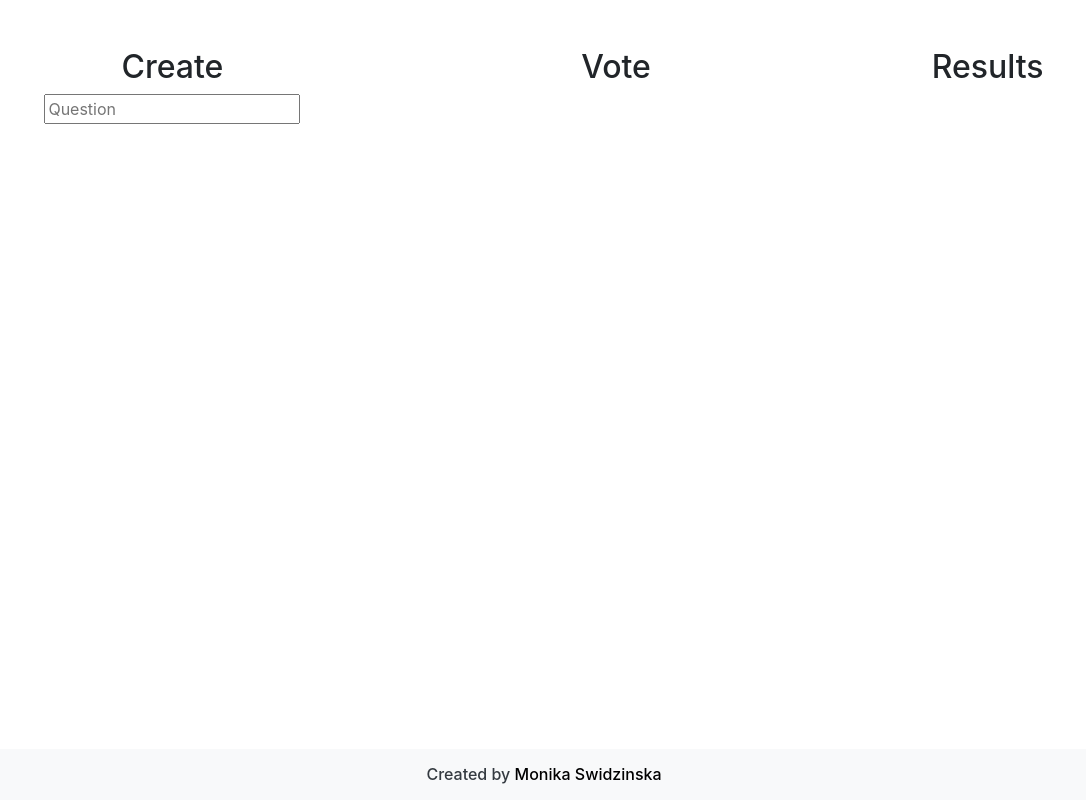
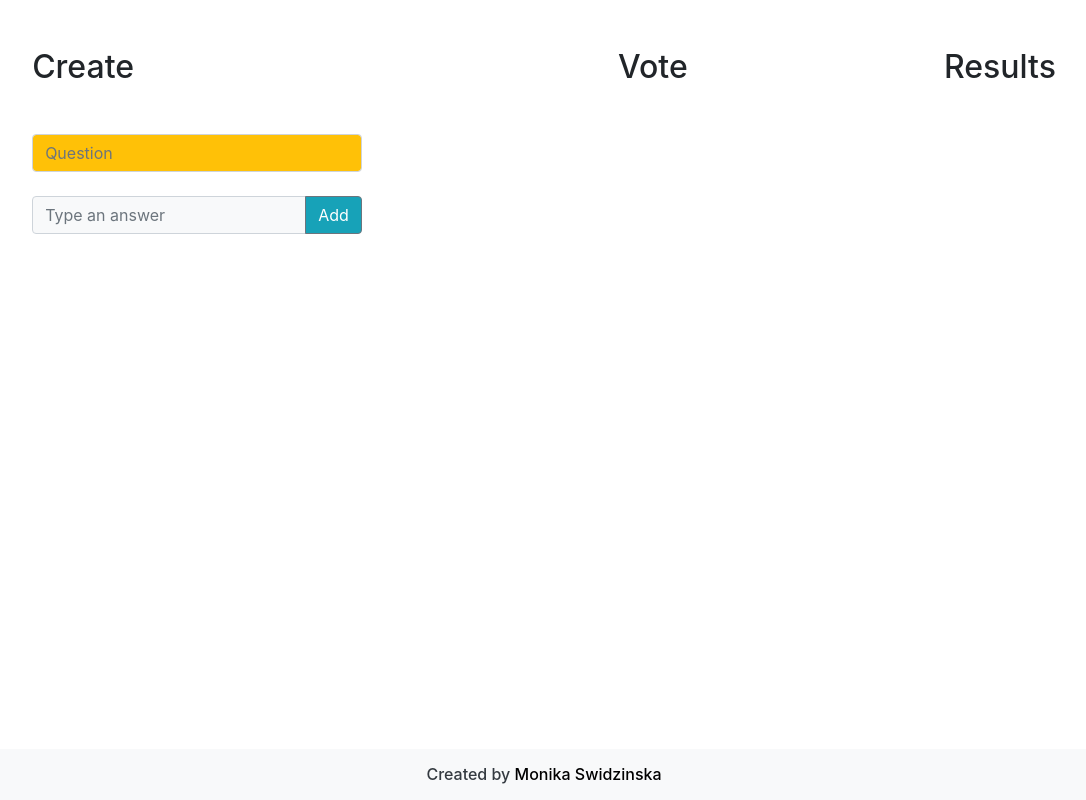
Before and after one commit to monikaando/poll, a React (Create React App) app in the folder poll-app/: page / in a window 1280 px wide. Shown: the whole page, without its empty margins (96-1182 px from the left). Built offline with nearby package versions, Linux system fonts and the light colour scheme.

Commit message:
adding ansewers

```diff
--- a/poll-app/src/App.css
+++ b/poll-app/src/App.css
@@ -1,5 +1,5 @@
 .app {
-  text-align: center;
+
 }
 a {
   color: black !important;
--- /dev/null
+++ b/poll-app/src/components/AnswersList.jsx
@@ -0,0 +1,14 @@
+import React from "react";
+
+function AnswersList(props) {
+  const answers = props.answers;
+  const listAnswers = answers.map(item => {
+    return (
+      <div className="bg-info text-white border border-light rounded mb-2" key={item.key}>
+        <p className="pl-3 mb-1">{item.value}</p>
+      </div>
+    );
+  });
+  return <div className="mt-4">{listAnswers}</div>;
+}
+export default AnswersList;
--- a/poll-app/src/components/Create.jsx
+++ b/poll-app/src/components/Create.jsx
@@ -1,15 +1,42 @@
-import React, { Component } from "react";
+import React from "react";
+import AnswersList from "./AnswersList";
 
-export default class Create extends Component {
+
+export default class Create extends React.Component {
   constructor(props) {
     super(props);
     this.state = {
-      value: "",
+        answers:[],
+        currentAnswer: {
+            value: '',
+            key:''
+        }
     };
-    this.handleChange = this.handleChange.bind(this);
+    this.handleInput = this.handleInput.bind(this);
+    this.addAnswer = this.addAnswer.bind(this);
   }
-  handleChange(e) {
-    this.setState({ value: e.target.value });
+  handleInput(e) {
+    this.setState({
+        currentAnswer: {
+            value: e.target.value,
+            key: Date.now()
+        }
+        });
+  }
+  addAnswer(e) {
+      e.preventDefault();
+      const newAnswer = this.state.currentAnswer
+      console.log(newAnswer)
+      if(newAnswer !=='') {
+          const newAnswers = [...this.state.answers, newAnswer];
+          this.setState({
+              answers: newAnswers,
+              currentAnswer: {
+                value: '',
+                key:''
+            }
+          })
+      }
   }
 
   render() {
@@ -18,13 +45,36 @@ export default class Create extends Component {
         <div>
           <h2>Create</h2>
         </div>
-        <form>
+
           <input
             type="text"
+            className="form-control mb-3 mt-5 bg-warning"
             value={this.state.value}
             placeholder="Question"
             onChange={this.handleChange}
           />
+          <AnswersList answers={this.state.answers}></AnswersList>
+          <form onSubmit={this.addAnswer}>
+          <div className="input-group mb-3">
+            <input
+              type="text"
+              className="form-control bg-light text-dark"
+              placeholder="Type an answer"
+              aria-label="Type an answer"
+              aria-describedby="button-addon2"
+              value={this.state.currentAnswer.value}
+              onChange={this.handleInput}
+            />
+            <div className="input-group-append">
+              <button
+                className="btn btn-outline-secondary bg-info text-white"
+                type="submit"
+                id="button-addon2"
+              >
+                Add
+              </button>
+            </div>
+          </div>
         </form>
       </div>
     );
--- a/poll-app/src/components/Footer.jsx
+++ b/poll-app/src/components/Footer.jsx
@@ -2,7 +2,7 @@ import React from 'react'
 
 const Footer = () => {
   return (
-    <div className="p-2 bg-light text-dark fixed-bottom">
+    <div className="p-2 bg-light text-dark fixed-bottom text-center">
       <h6 className="pt-2">
         Created by{" "}
         <a
```
Also changed, not shown: poll-app/package.json (+6 -1 lines), 1 other file (tests, documents, lock files or other folders).
